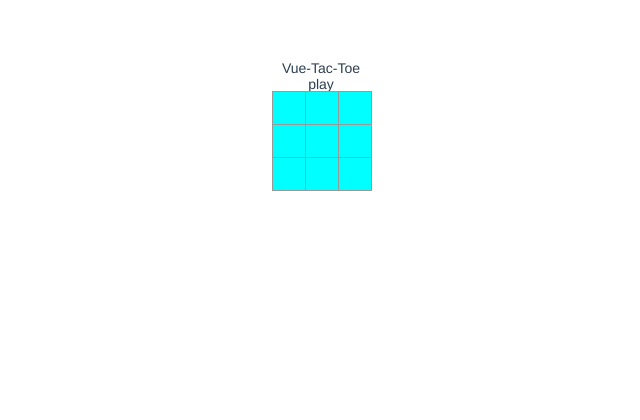
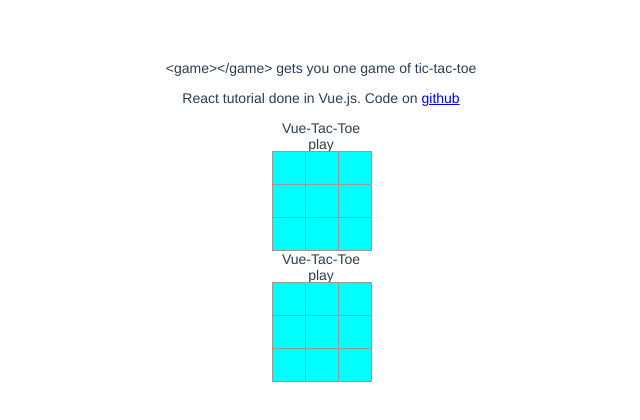
Before and after one commit to mconnor/vue-tac-toe, a Vue app: page / in a window 1280 px wide. Shown: the top 420 px of the page, without its empty margins (319-959 px from the left). Built offline with nearby package versions, Linux system fonts and the light colour scheme.

Commit message:
add multiple games

```diff
--- a/src/App.vue
+++ b/src/App.vue
@@ -1,6 +1,8 @@
 <template>
 <div id="app">
-
+  <p>{{msg}}</p>
+      <p>React tutorial done in Vue.js. Code on <a href="https://github.com/mconnor/vue-tac-toe">github</a></p>
+      <game></game>
       <game></game>
 </div>
 </template>
@@ -12,6 +14,11 @@ export default {
   name: 'app',
   components: {
     Game,
+  },
+  data() {
+    return {
+      msg: '<game></game> gets you one game of tic-tac-toe',
+    };
   },
 };
 </script>
```
Also changed, not shown: 9 other files (tests, documents, lock files or other folders).
